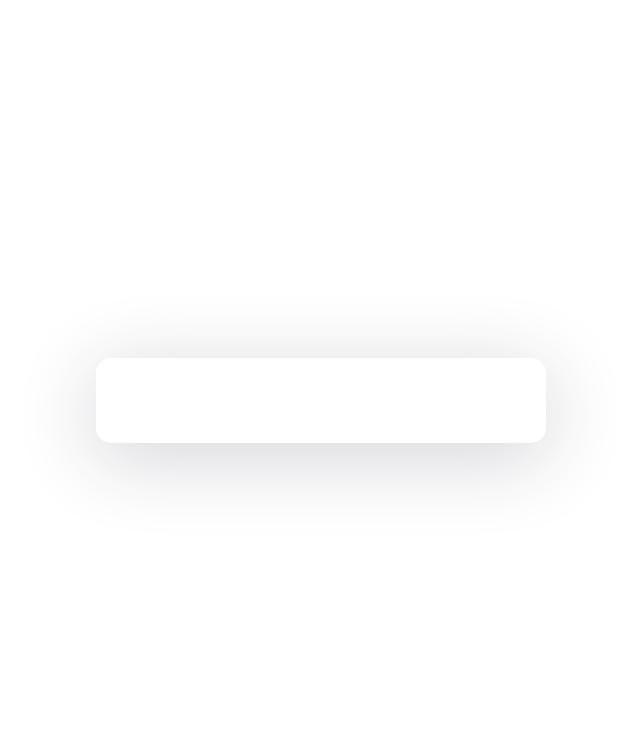
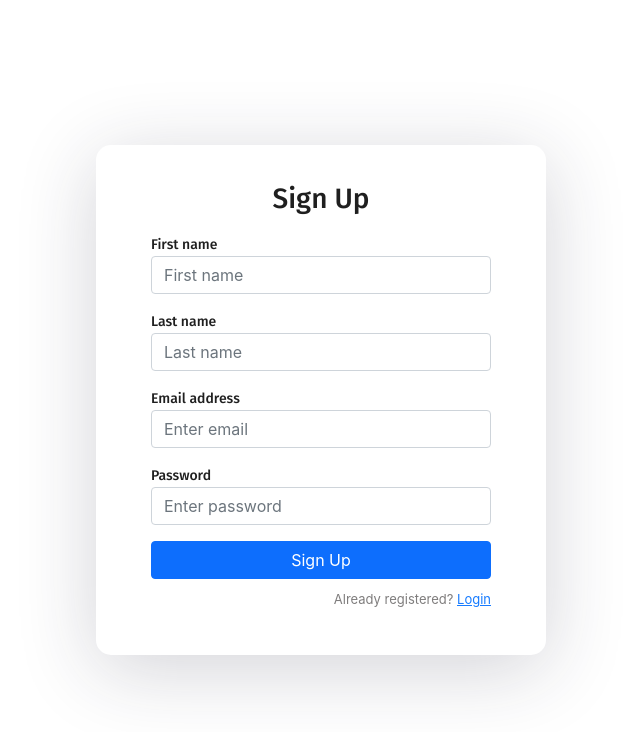
Before and after one commit to Sehaj-kahlon/react_login_signup_template, a React (Create React App) app in the folder client/: page / in a window 1280 px wide. Before the commit this address had no page. Shown: the top 732 px of the page, without its empty margins (319-959 px from the left). Built offline with nearby package versions, Linux system fonts and the light colour scheme; no server answers.

Commit message:
added login, profile page

```diff
--- a/client/src/App.js
+++ b/client/src/App.js
@@ -1,18 +1,38 @@
-import React from "react";
-import { BrowserRouter as Router, Routes, Route } from "react-router-dom";
+import React, { useEffect, useState } from "react";
+import {
+  BrowserRouter as Router,
+  Routes,
+  Route,
+  Navigate,
+} from "react-router-dom";
 import "../node_modules/bootstrap/dist/css/bootstrap.min.css";
 import "./index.css";
 import SignUp from "./components/register";
+import Login from "./components/login";
+import Profile from "./components/profile";
 import { ToastContainer } from "react-toastify";
 import "react-toastify/dist/ReactToastify.css";
+import { auth } from "./components/firebase";
 function App() {
+  const [user, setUser] = useState();
+  useEffect(() => {
+    auth.onAuthStateChanged((user) => {
+      setUser(user);
+    });
+  });
   return (
     <Router>
       <div className="App">
         <div className="auth-wrapper">
           <div className="auth-inner">
             <Routes>
+              <Route
+                path="/"
+                element={user ? <Navigate to="/profile" /> : <SignUp />}
+              />
               <Route path="/register" element={<SignUp />} />
+              <Route path="/login" element={<Login />} />
+              <Route path="/profile" element={<Profile />} />
             </Routes>
             <ToastContainer />
           </div>
--- /dev/null
+++ b/client/src/components/login.jsx
@@ -0,0 +1,79 @@
+import { signInWithEmailAndPassword } from "firebase/auth";
+import React, { useState } from "react";
+import { auth } from "./firebase";
+import { toast } from "react-toastify";
+function Login() {
+  const [email, setEmail] = useState("");
+  const [password, setPassword] = useState("");
+  const extractErrorMessage = (errorMsg) => {
+    const errorMap = {
+      "auth/invalid-credential": "Invalid credentials",
+      "auth/invalid-email": "Invalid Email",
+    };
+    const match = errorMsg.match(/\(([^)]+)\)/);
+    const errorCode = match ? match[1] : null;
+
+    return errorMap[errorCode] || errorMsg;
+  };
+  const handleSubmit = async (e) => {
+    e.preventDefault();
+    try {
+      await signInWithEmailAndPassword(auth, email, password);
+      console.log("User logged in Successfully");
+      window.location.href = "/profile";
+      toast.success("User logged in Successfully", {
+        position: "top-center",
+      });
+    } catch (error) {
+      console.log(error.message);
+      const errorMessage = extractErrorMessage(error.message);
+      toast.error(errorMessage, {
+        position: "bottom-center",
+      });
+    }
+  };
+  return (
+    <div>
+      <form>
+        <h3>Login</h3>
+
+        <div className="mb-3">
+          <label>Email address</label>
+          <input
+            type="email"
+            className="form-control"
+            placeholder="Enter email"
+            value={email}
+            onChange={(e) => setEmail(e.target.value)}
+          />
+        </div>
+
+        <div className="mb-3">
+          <label>Password</label>
+          <input
+            type="password"
+            className="form-control"
+            placeholder="Enter password"
+            value={password}
+            onChange={(e) => setPassword(e.target.value)}
+          />
+        </div>
+
+        <div className="d-grid">
+          <button
+            type="submit"
+            className="btn btn-primary"
+            onClick={handleSubmit}
+          >
+            Submit
+          </button>
+        </div>
+        <p className="forgot-password text-right">
+          New user <a href="/register">Register Here</a>
+        </p>
+      </form>
+    </div>
+  );
+}
+
+export default Login;
--- /dev/null
+++ b/client/src/components/profile.jsx
@@ -0,0 +1,61 @@
+import React, { useEffect, useState } from "react";
+import { auth, db } from "./firebase";
+import { doc, getDoc } from "firebase/firestore";
+function Profile() {
+  const [userDetails, setUserDetails] = useState(null);
+  const fetchUserData = async () => {
+    auth.onAuthStateChanged(async (user) => {
+      console.log(user);
+
+      const docRef = doc(db, "Users", user.uid);
+      const docSnap = await getDoc(docRef);
+      if (docSnap.exists()) {
+        setUserDetails(docSnap.data());
+        console.log(docSnap.data());
+      } else {
+        console.log("User is not logged in");
+      }
+    });
+  };
+  useEffect(() => {
+    fetchUserData();
+  }, []);
+
+  const handleLogout = async () => {
+    try {
+      await auth.signOut();
+      window.location.href = "/login";
+      console.log("User logged out successfully!");
+    } catch (error) {
+      console.error("Error logging out:", error.message);
+    }
+  };
+  return (
+    <div>
+      {userDetails ? (
+        <div>
+          <div style={{ display: "flex", justifyContent: "center" }}>
+            {/* <img
+              src={userDetails.photo}
+              width={"40%"}
+              style={{ borderRadius: "50%" }}
+            /> */}
+          </div>
+          <h3>Welcome {userDetails.firstName} 🙏🙏</h3>
+          <div>
+            <p>Email: {userDetails.email}</p>
+            <p>First Name: {userDetails.firstName}</p>
+            {/* <p>Last Name: {userDetails.lastName}</p> */}
+          </div>
+          <button className="btn btn-primary" onClick={handleLogout}>
+            Logout
+          </button>
+        </div>
+      ) : (
+        <p>Loading...</p>
+      )}
+    </div>
+  );
+}
+
+export default Profile;
--- a/client/src/components/register.jsx
+++ b/client/src/components/register.jsx
@@ -3,7 +3,7 @@ import { createUserWithEmailAndPassword } from "firebase/auth";
 import { auth, db } from "./firebase";
 import { setDoc, doc } from "firebase/firestore";
 import { Form, Input } from "antd";
-import { toast } from "react-toastify"
+import { toast } from "react-toastify";
 
 function SignUp() {
   const [email, setEmail] = useState("");
@@ -11,6 +11,17 @@ function SignUp() {
   const [fname, setFname] = useState("");
   const [lname, setLname] = useState("");
   const handleRegister = async (e) => {
+    const extractErrorMessage = (errorMsg) => {
+      const errorMap = {
+        "auth/email-already-in-use": "Email already in use",
+        "auth/weak-password": "Password should be at least 6 characters",
+        "auth/invalid-email": "Invalid Email",
+      };
+      const match = errorMsg.match(/\(([^)]+)\)/);
+      const errorCode = match ? match[1] : null;
+
+      return errorMap[errorCode] || errorMsg;
+    };
     e.preventDefault();
     try {
       await createUserWithEmailAndPassword(auth, email, password);
@@ -30,7 +41,8 @@ function SignUp() {
       });
     } catch (error) {
       console.log(error.message);
-      toast.error(error.message, {
+      const errorMessage = extractErrorMessage(error.message);
+      toast.error(errorMessage, {
         position: "bottom-center",
       });
     }
```
